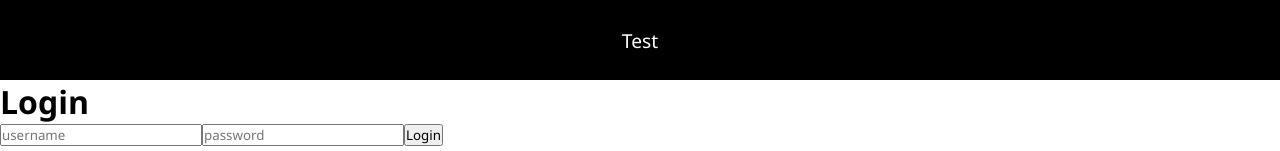
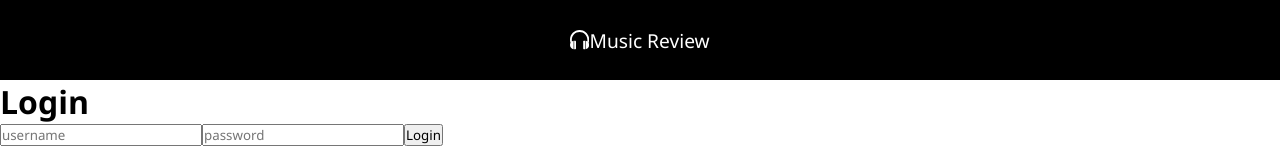
Before and after one commit to largemable/deepDive-frontend, a React (Create React App) app: page / in a window 1280 px wide. Shown: the top 151 px of the page. Built offline with nearby package versions, Linux system fonts and the light colour scheme.

Commit message:
icon is on

```diff
--- a/src/App.js
+++ b/src/App.js
@@ -1,7 +1,7 @@
 import React, { useState, useEffect } from 'react';
-import { Router, Route, Switch } from 'react-router-dom';
+import { BrowserRouter as Router, Route, Switch } from 'react-router-dom';
 // import './App.css';
-import styled from 'styled-components'
+import styled from 'styled-components';
 import Albums from './components/Albums';
 import AlbumDetails from './components/AlbumDetails';
 import Home from './components/Home';
@@ -10,25 +10,42 @@ import About from './components/About';
 import Users from './components/Users';
 import PostAlbum from './components/PostAlbum';
 import PostReview from './components/PostReview';
-import GlobalStyle from './GlobalStyle'
-
+import GlobalStyle from './GlobalStyle';
 
 function App() {
-
 	const [users, setUsers] = useState([]);
 	const [activeUser, setActiveUser] = useState(null);
 
-
 	return (
 		<div>
-			<nav>
-				<Route path='/' component={Nav} />
-			</nav>
+			<GlobalStyle />
+			<Nav />
 			<main>
 				<Switch>
-					<Route exact path='/' render={() => <Home users={users} activeUser={activeUser} setActiveUser={setActiveUser}/> } />
+					<Route
+						exact
+						path='/'
+						render={() => (
+							<Home
+								users={users}
+								activeUser={activeUser}
+								setActiveUser={setActiveUser}
+							/>
+						)}
+					/>
 
-					<Route exact path='/users' render={() => <Users users={users} setUsers={setUsers} activeUser={activeUser} setActiveUser={setActiveUser}/> } />
+					<Route
+						exact
+						path='/users'
+						render={() => (
+							<Users
+								users={users}
+								setUsers={setUsers}
+								activeUser={activeUser}
+								setActiveUser={setActiveUser}
+							/>
+						)}
+					/>
 
 					<Route exact path='/about' component={About} />
 					{/* <Route exact path='/' component={Home} /> */}
@@ -39,7 +56,6 @@ function App() {
 						render={(routerProps) => <AlbumDetails match={routerProps.match} />}
 					/>
 
-
 					{/* <Route exact path='/albums/create' render={() => <PostAlbum /> } /> */}
 					{/* <PostAlbum /> */}
 				</Switch>
--- a/src/components/Nav.js
+++ b/src/components/Nav.js
@@ -1,18 +1,16 @@
 import React from 'react';
 import { Link } from 'react-router-dom';
 import styled from 'styled-components'
+import { NavbarContainer, NavLogo, NavIcon } from './styles/Navbar.elements';
+
 import Navbar from '../components/styles/Navbar';
 
 function Nav() {
 	return (
 		<>
-			<Navbar>
-				<Link to={'/'}>Home</Link>
-				<Link to={'/albums'}>Explore</Link>
-				<Link to={'/users'}>Users</Link>
-				{/* <Link to={'/albums'}>Post An Album</Link> */}
-				<Link to={'/about'}>About</Link>
-			</Navbar>
+			<p>
+				<Navbar></Navbar>
+			</p>
 		</>
 	);
 }
--- a/src/components/styles/Navbar.elements.js
+++ b/src/components/styles/Navbar.elements.js
@@ -1,5 +1,7 @@
 import styled from 'styled-components';
+import {Link} from 'react-router-dom'
 import Container from '../../GlobalStyle';
+import { ImHeadphones } from 'react-icons/im';
 
 export const Nav = styled.nav`
 	background: black;
@@ -18,6 +20,24 @@ export const NavbarContainer = styled(Container)`
 	display: flex;
 	justify-content: space-between;
 	height: 80px;
+	color: white;
 
 	${Container}
 `;
+
+export const NavLogo = styled(Link)`
+	color: white;
+	justify-self: flex-start;
+	cursor: pointer;
+	text-decoration: none;
+	font-size: 2rem;
+	display: flex;
+	align-items: center;
+`;
+
+export const NavIcon = styled(ImHeadphones)`
+margin-right: 0;
+display: flex;
+justify-self: flex-start;
+
+`;
--- a/src/components/styles/Navbar.js
+++ b/src/components/styles/Navbar.js
@@ -1,15 +1,17 @@
 import React from 'react';
-import styled from 'styled-components'
-import { NavbarContainer, Nav } from './Navbar.elements';
+import styled from 'styled-components';
+import { NavbarContainer, Nav, NavLogo, NavIcon } from './Navbar.elements';
 
 const Navbar = () => {
 	return (
 		<>
 			<Nav>
-				Test
+				<NavIcon /> Music Review
+					<NavLogo to='/'>
 				<NavbarContainer>
-
-                </NavbarContainer>
+						Review App
+				</NavbarContainer>
+					</NavLogo>
 			</Nav>
 		</>
 	);
```
